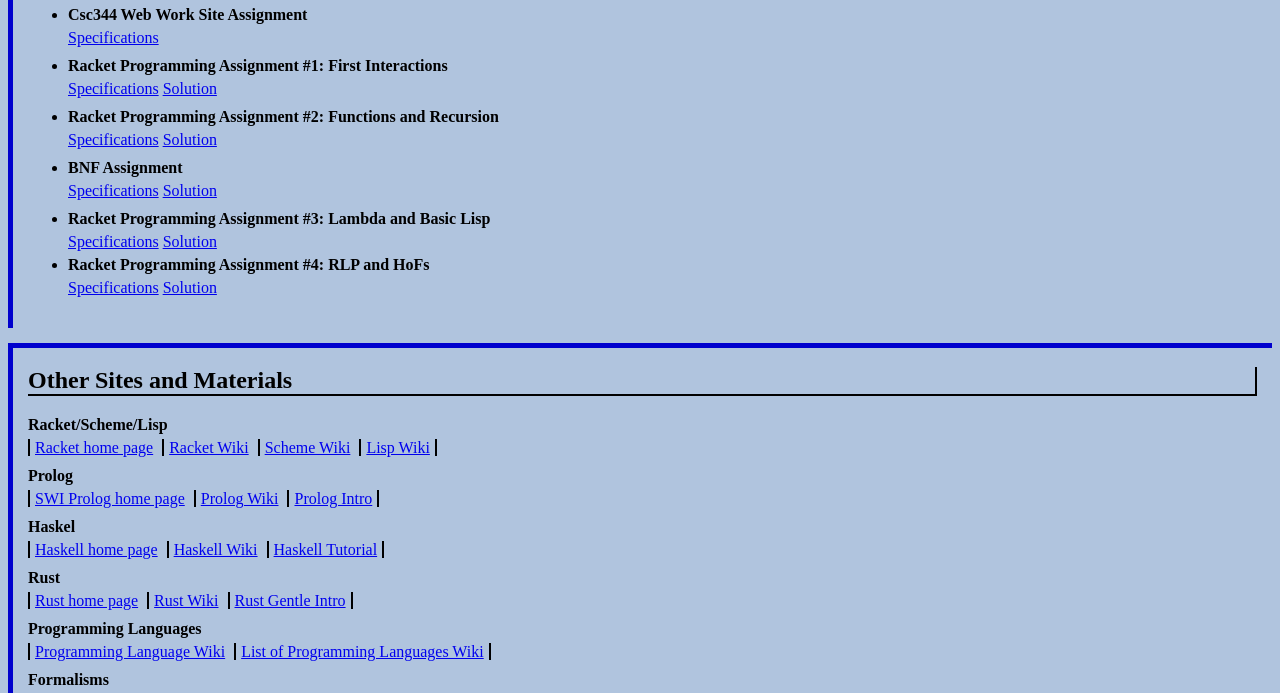
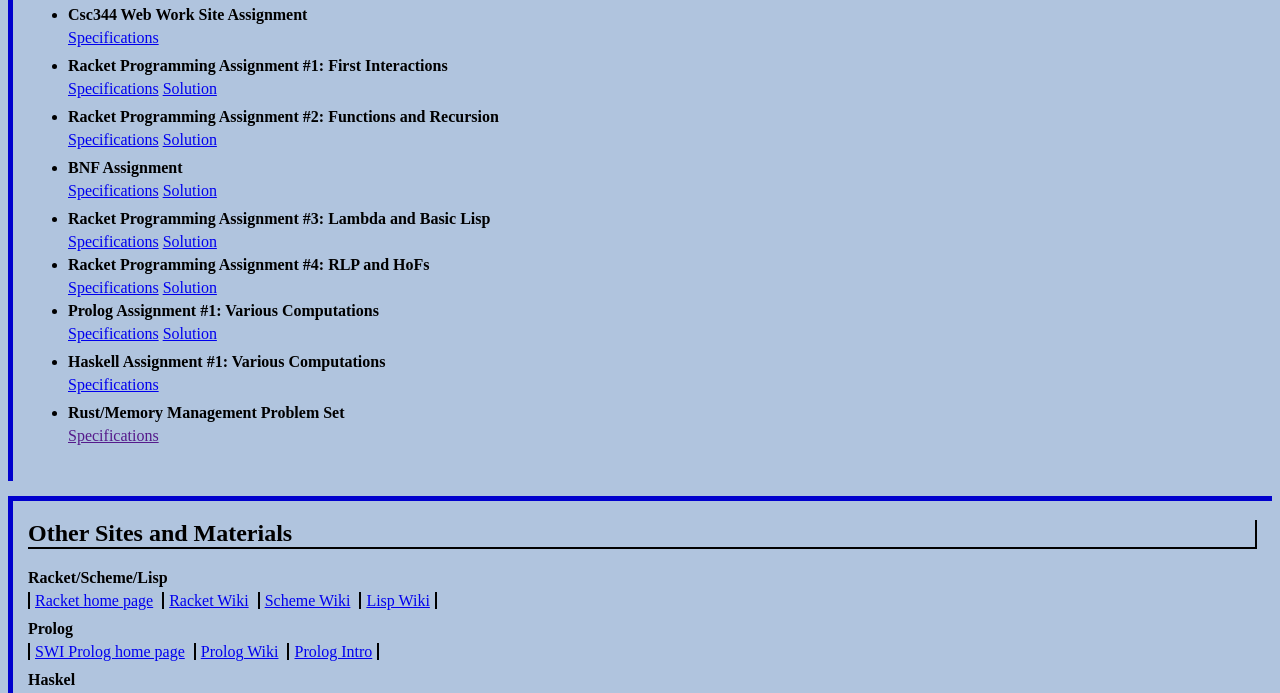
Before and after one commit to dustinmcmahon/ProgLanguages, a plain HTML site: page project2/index.html in a window 1280 px wide. Shown: the part 407-1100 px from the top of the page. Drawn offline with Linux system fonts and the light colour scheme.

Commit message:
Worksite Update

```diff
--- a/project2/index.html
+++ b/project2/index.html
@@ -119,18 +119,25 @@
                                     <span><a href="img/project6.pdf" target="_blank">Solution</a></span>
                                 </div>
                             </li>
-                            <li class="assignment-container hidden">
-                                <div class="assignment-title bold"></div>
+                            <li class="assignment-container">
+                                <div class="assignment-title bold">Prolog Assignment #1: Various Computations</div>
+                                <div class="link-container">
+                                    <span><a href="https://www.cs.oswego.edu/~blue/course_pages/2022/Fall/Csc344/selected_course_documents/PL_Assignments/Prolog/PL_Prolog_Assignment_1.pdf" target="_blank">Specifications</a></span>
+                                    <span><a href="img/project7.pdf" target="_blank">Solution</a></span>
+                                </div>
+                            </li>
+                            <li class="assignment-container">
+                                <div class="assignment-title bold">Haskell Assignment #1: Various Computations</div>
+                                <div class="link-container">
+                                    <span><a href="https://www.cs.oswego.edu/~blue/course_pages/2022/Fall/Csc344/selected_course_documents/PL_Assignments/Haskell/PL_Haskell_Assignment.pdf" target="_blank">Specifications</a></span>
+                                    <span class="hidden"><a href="img/" target="_blank">Solution</a></span>
+                                </div>
+                            </li>
+                            <li class="assignment-container">
+                                <div class="assignment-title bold">Rust/Memory Management Problem Set</div>
                                 <div class="link-container">
                                     <span><a href="" target="_blank">Specifications</a></span>
-                                    <span><a href="img/" target="_blank">Solution</a></span>
-                                </div>
-                            </li>
-                            <li class="assignment-container hidden">
-                                <div class="assignment-title bold"></div>
-                                <div class="link-container">
-                                    <span><a href="" target="_blank">Specifications</a></span>
-                                    <span><a href="img/" target="_blank">Solution</a></span>
+                                    <span class="hidden"><a href="img/" target="_blank">Solution</a></span>
                                 </div>
                             </li>
                         </ul>
```
Also changed, not shown: 1 other file.
